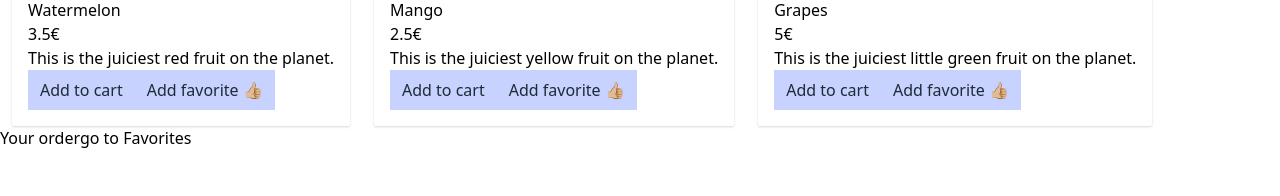
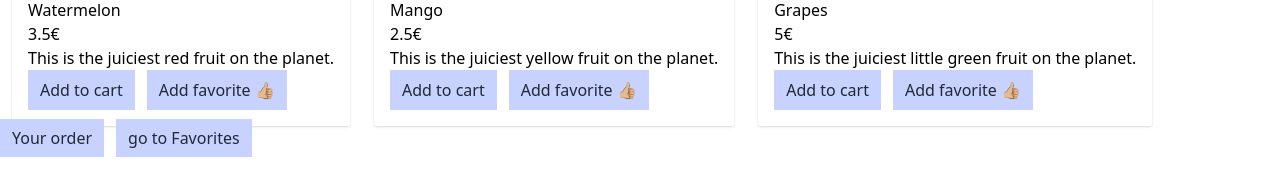
Before and after one commit to fyondev/next-shop, a Next.js app: page / in a window 1280 px wide. Shown: the part 376-572 px from the top of the page. Built offline with nearby package versions, Linux system fonts and the light colour scheme.

Commit message:
add favorite buttonclear

```diff
--- a/components/product/single.js
+++ b/components/product/single.js
@@ -45,7 +45,7 @@ export const SingleProductComponent = ({
 
         {showFavorite && !!onAddToFavorite && (
 
-            <button className="px-3 py-2 bg-indigo-200 text-gray-800"
+            <button className="px-3 py-2 mx-3 bg-indigo-200 text-gray-800"
                     onClick={(e) => {
                       e.preventDefault();
                       onAddToFavorite(product);
--- a/pages/favorites.js
+++ b/pages/favorites.js
@@ -11,7 +11,7 @@ function Favorites() {
         handleRemoveFromFavorite,
       } = useFavoriteCart();
 
-      console.log(window.location.href);
+
 
     return (
         <div>
@@ -21,7 +21,7 @@ function Favorites() {
               handleRemoveFromCart={handleRemoveFromFavorite}
             />
             <Link  href="/">
-          <a>go to list</a>
+          <a className="px-3 py-2 my-3 bg-indigo-200 text-gray-800">go to list</a>
       </Link>
         </div>
     )
--- a/pages/index.js
+++ b/pages/index.js
@@ -45,10 +45,10 @@ export default function Home() {
         )}
       </div>
       <Link  href="/order">
-          <a>Your order</a>
+          <a className="px-3 py-2 bg-indigo-200 text-gray-800">Your order</a>
       </Link>
       <Link  href="/favorites">
-          <a>go to Favorites</a>
+          <a className="px-3 py-2 mx-3 bg-indigo-200 text-gray-800">go to Favorites</a>
       </Link>
     </div>
   );
```
